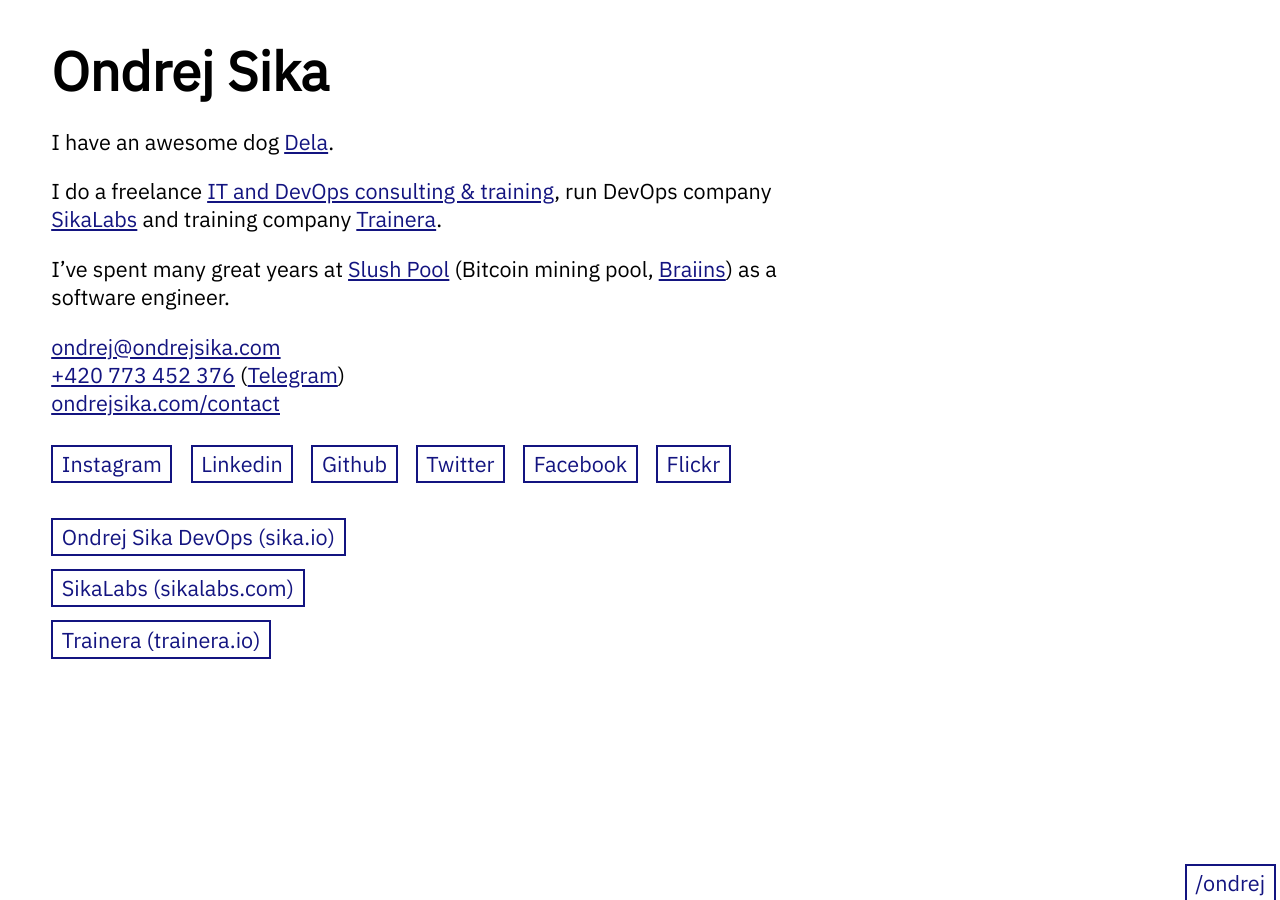
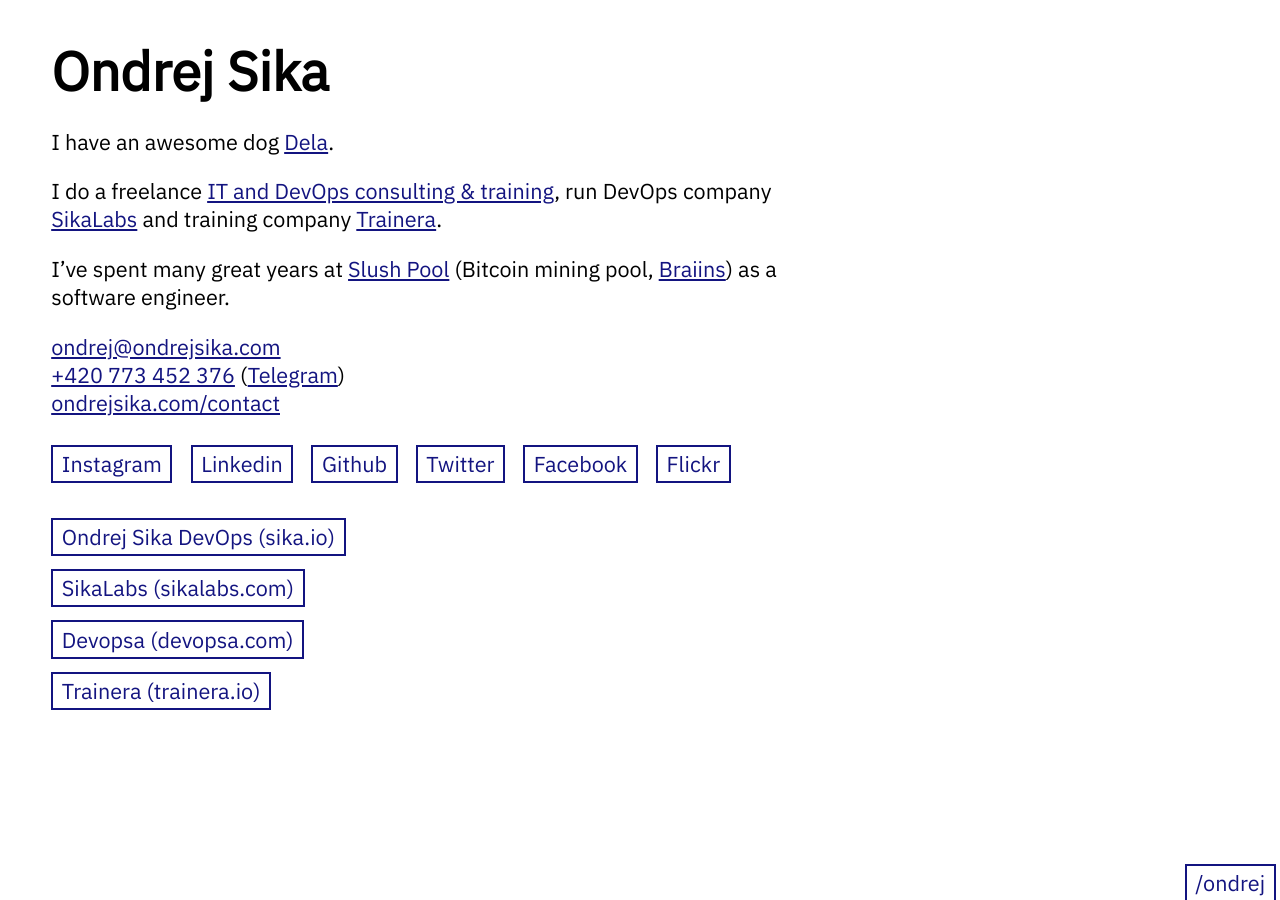
Before and after one commit to ondrejsika/ondrejsika.com, a Jekyll site: the page built from index.md, in a window 1280 px wide. Built offline with Jekyll 4.4.1, drawn with Linux system fonts in a browser that asks for light colours.

Commit message:
feat(homepage): Add Devopsa (devopsa.com) button to homepage

```diff
--- a/index.md
+++ b/index.md
@@ -32,5 +32,7 @@
   <br />
   <a href="https://sikalabs.com" target="_blank" class="link-button" >SikaLabs (sikalabs.com)</a>
   <br />
+  <a href="https://devopsa.com" target="_blank" class="link-button" >Devopsa (devopsa.com)</a>
+  <br />
   <a href="https://trainera.io" target="_blank" class="link-button">Trainera (trainera.io)</a>
 </p>
```
